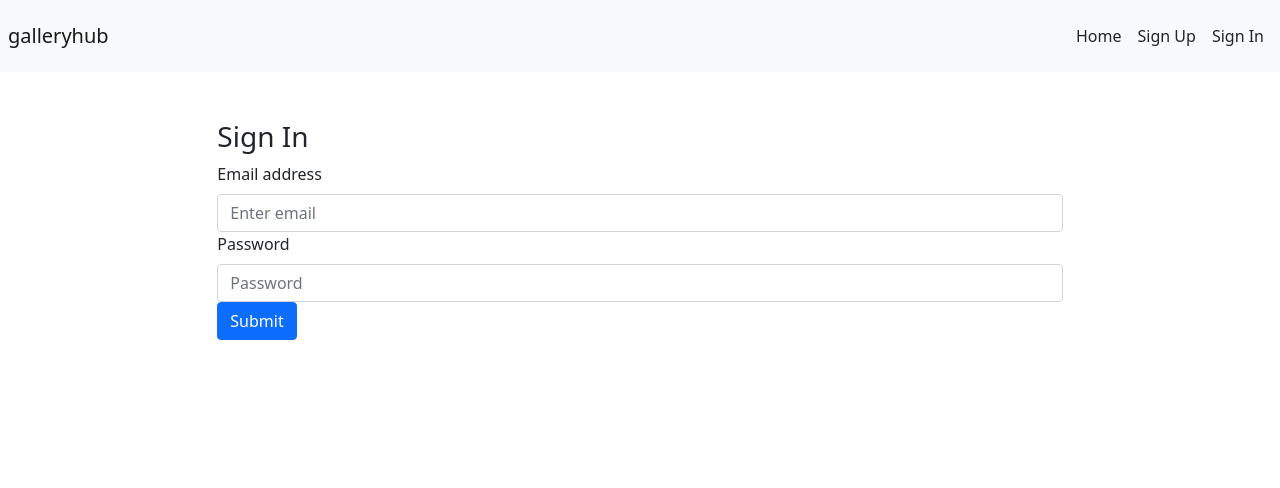
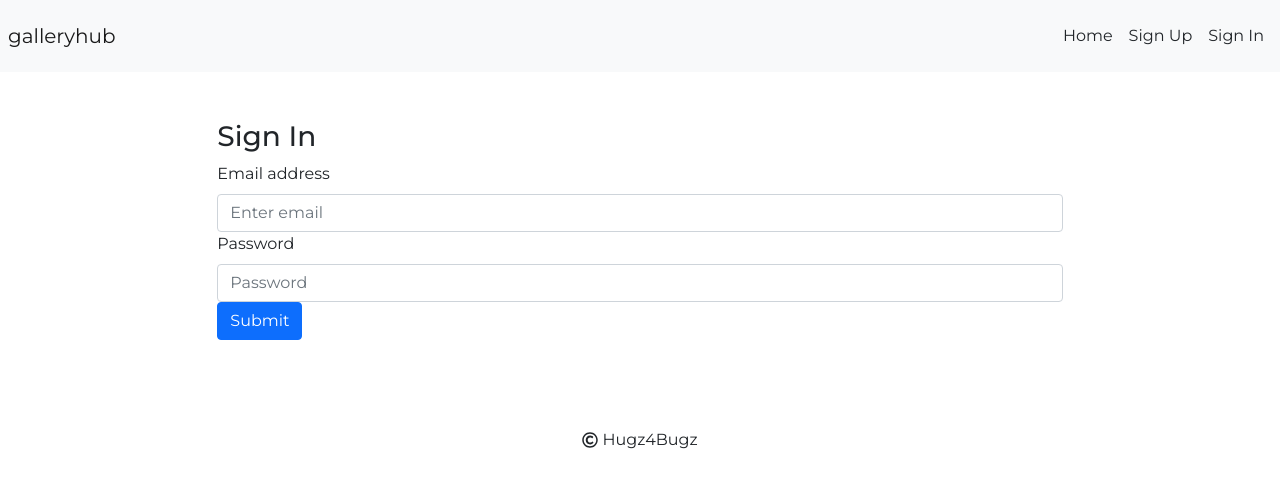
Before and after one commit to brianaleew/Project-3-FrontEnd, a React (Create React App) app: page /sign-in in a window 1280 px wide. Shown: the top 488 px of the page. Built offline with nearby package versions, Linux system fonts and the light colour scheme.

Commit message:
landing page style part 1

```diff
--- a/src/App.js
+++ b/src/App.js
@@ -6,6 +6,7 @@ import { v4 as uuid } from 'uuid'
 // import AuthenticatedRoute from './components/shared/AuthenticatedRoute'
 import AutoDismissAlert from './components/shared/AutoDismissAlert/AutoDismissAlert'
 import Header from './components/shared/Header'
+import Footer from './components/shared/Footer'
 import RequireAuth from './components/shared/RequireAuth'
 import Home from './components/Home'
 import SignUp from './components/auth/SignUp'
@@ -125,6 +126,7 @@ const App = () => {
                     deleteAlert={deleteAlert}
                 />
             ))}
+            <Footer />
         </Fragment>
     )
 }
--- a/src/components/Home.js
+++ b/src/components/Home.js
@@ -1,15 +1,15 @@
-import GalleryIndex from "./galleries/GalleryIndex"
+import GalleryIndex from './galleries/GalleryIndex'
 
-const Home = (props) => {
+const Home = props => {
     // const { msgAlert, user } = props
     console.log('props in home', props)
 
     return (
         <>
-
-			<h2 className="m-3">Gallery Hub</h2>
-			<GalleryIndex msgAlert={props.msgAlert} user={props.user} />
-
+            <GalleryIndex
+                msgAlert={props.msgAlert}
+                user={props.user}
+            />
         </>
     )
 }
--- /dev/null
+++ b/src/components/galleries/GalleryIndex.css
@@ -0,0 +1,13 @@
+.gallery-index__hero-image {
+    max-width: 100%;
+}
+
+.gallery-index__main-container {
+    width: min(640px, 97%);
+    margin-inline: auto;
+}
+
+.gallery-index__gallery-image {
+    max-width: 100%;
+    object-fit: scale-down;
+}
--- a/src/components/galleries/GalleryIndex.js
+++ b/src/components/galleries/GalleryIndex.js
@@ -2,14 +2,17 @@ import { useState, useEffect } from 'react'
 import { getAllGalleries } from '../../api/gallery'
 import messages from '../shared/AutoDismissAlert/messages'
 
+import './GalleryIndex.css'
+
 const GalleryIndex = props => {
     const { user, msgAlert } = props
-    const [galleries, setGalleries] = useState(null)
+    const [galleriesA, setGalleriesA] = useState([])
+
     useEffect(() => {
         getAllGalleries()
             .then(res => {
-                console.log('res data: ', res.data)
-                setGalleries(res.data.galleries)
+                console.log('res data: ', res.data.galleries)
+                setGalleriesA(res.data.galleries)
             })
             .catch(err => {
                 msgAlert({
@@ -20,29 +23,30 @@ const GalleryIndex = props => {
             })
     }, [])
 
-    console.log(galleries)
-    const galleryArray = galleries.map(gallery => {
-        return (
-            <li>
-                <h3>{gallery.name}</h3>
-                <img
-                    src={gallery.img}
-                    alt='...'
-                ></img>
-            </li>
-        )
-    })
+    console.log(galleriesA)
+    const galleryArray = galleriesA.map(gallery => (
+        <li key={gallery._id}>
+            <h5>{gallery.name}</h5>
+            <img
+                className='gallery-index__gallery-image'
+                src={'/art-gallery.jpg'}
+                alt='hero'
+            />
+        </li>
+    ))
+
+    console.log(galleryArray)
 
     return (
         <div>
             <img
-                src='Images/art-gallery.jpg'
+                className='gallery-index__hero-image'
+                src={'/art-gallery.jpg'}
                 alt='hero'
-            ></img>
-            <div>
-                <h1>Recommended Galleries</h1>
-
-                <ul>{galleryArray}</ul>
+            />
+            <div className='gh-main-container'>
+                <h4>recommended galleries</h4>
+                <ul className='gh-grid-400'>{galleryArray}</ul>
             </div>
         </div>
     )
--- /dev/null
+++ b/src/components/shared/Footer.css
@@ -0,0 +1,5 @@
+.footer > p {
+    width: fit-content;
+    margin-block: 5.5rem;
+    margin-inline: auto;
+}
--- /dev/null
+++ b/src/components/shared/Footer.js
@@ -0,0 +1,15 @@
+import { FaRegCopyright } from 'react-icons/fa'
+
+import './Footer.css'
+
+const Footer = props => {
+    return (
+        <div className='footer'>
+            <p>
+                <FaRegCopyright /> Hugz4Bugz
+            </p>
+        </div>
+    )
+}
+
+export default Footer
--- a/src/index.css
+++ b/src/index.css
@@ -1,27 +1,79 @@
+/* importing three tester fonts: Montserrat, Exo and Oswald */
+/* @import url('https://fonts.googleapis.com/css2?family=Exo:ital@1&family=Montserrat:ital@0;1&family=Oswald&display=swap'); */
+@import url('https://fonts.googleapis.com/css2?family=Montserrat:wght@100;200;300;400;500;600;700;800&family=Roboto&display=swap');
 
-
-/* importing three tester fonts: Montserrat, Exo and Oswald */
-@import url('https://fonts.googleapis.com/css2?family=Exo:ital@1&family=Montserrat:ital@0;1&family=Oswald&display=swap');
-
-
+*,
+*::before,
+*::after {
+    box-sizing: border-box;
+}
 /* creating variables for tester colors */
 :root {
-  --color-primary: hsl(226°, 4%, 12%); /* a dark gray color */
-  --color-secondary: rgba(232,234,242,1); /* a light gray color */
-  --color-accent-b: rgba(180,196,250,1); /* a pale blue color */
-  --color-accent-bd: rgba(117,143,246,1); /* a darker blue color */
-  --color-accent-r: rgba(246,117,117,1); /* a red variation color */
-  --color-accent-g: rgba(134,246,117,1); /* a green variation color */
+    --color-primary: hsl(226°, 4%, 12%); /* a dark gray color */
+    --color-secondary: rgba(232, 234, 242, 1); /* a light gray color */
+    --color-accent-b: rgba(180, 196, 250, 1); /* a pale blue color */
+    --color-accent-bd: rgba(117, 143, 246, 1); /* a darker blue color */
+    --color-accent-r: rgba(246, 117, 117, 1); /* a red variation color */
+    --color-accent-g: rgba(134, 246, 117, 1); /* a green variation color */
 }
 
+html {
+    margin: 0;
+    padding: 0;
+}
+
+body {
+    min-height: 100vh;
+}
+
+ul,
+ol {
+    margin: 0 !important;
+    padding: 0 !important;
+    list-style: none;
+}
+
+li {
+    margin: 0;
+    padding: 0;
+}
+
+body {
+    font-family: 'Montserrat', sans-serif !important;
+    font-size: 16px;
+}
+
+h1,
+h2,
+h3,
+h4,
+h5,
+h6,
+p {
+    margin: 0;
+    padding: 0;
+}
 
 /*
 This color gradient is my inspo for the color scheme of the site. Just holding it here just in case i want it later!
 backgroundColor: 'rgb(180,196,250)',
 background: 'linear-gradient(0deg, rgba(180,196,250,1) 0%, rgba(232,234,242,1) 72%)' */
+/* GENERAL CLASSES */
+.gh-main-container {
+    width: min(1280px, 100%);
+    margin: 2rem auto;
+}
 
-
-
+.gh-grid-400 {
+    display: grid;
+    grid-template-columns: repeat(auto-fit, minmax(400px, 1fr));
+    gap: 1rem;
+}
+.gh-flex-clm {
+    display: flex;
+    flex-direction: column;
+    gap: 1rem;
+}
 /* NavBar */
 .navbar-toggler:focus,
 .navbar-toggler:active,
```
Also changed, not shown: src/index.js (+9 -9 lines), public/art-gallery.jpg (renamed from Images/art-gallery.jpg). Lines whose indentation alone changed are shown as unchanged.
